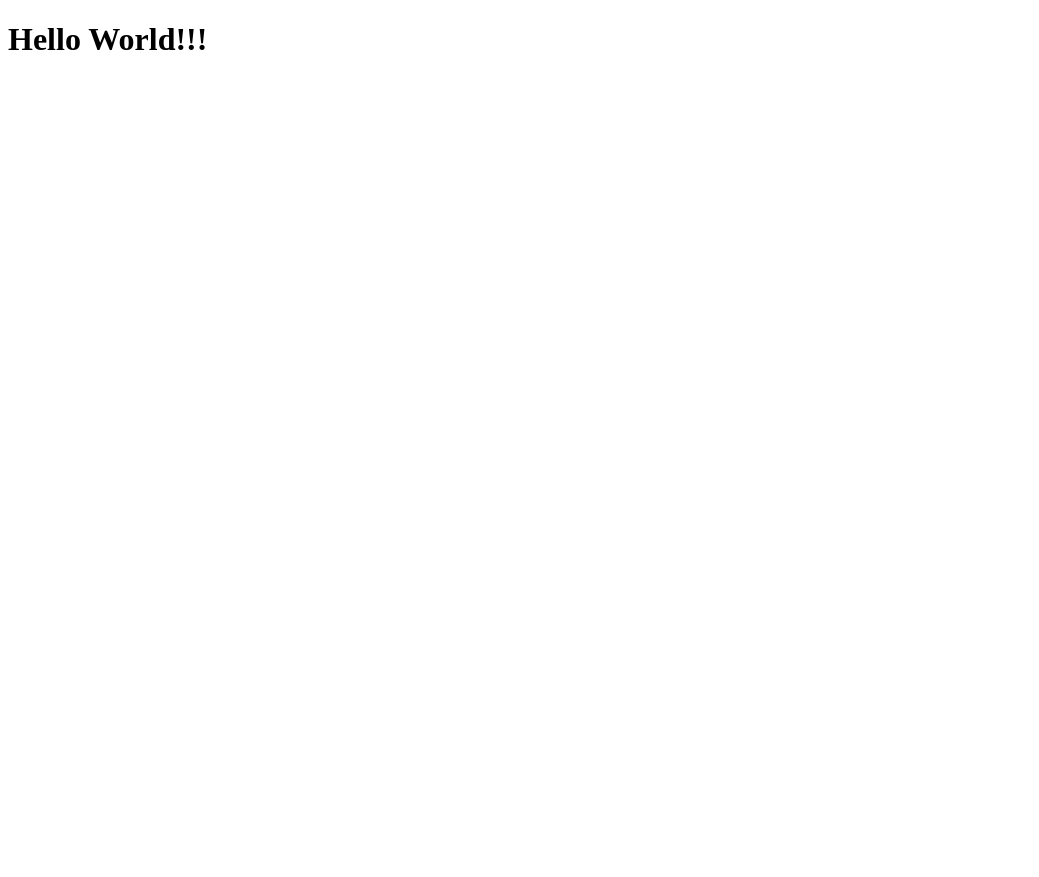
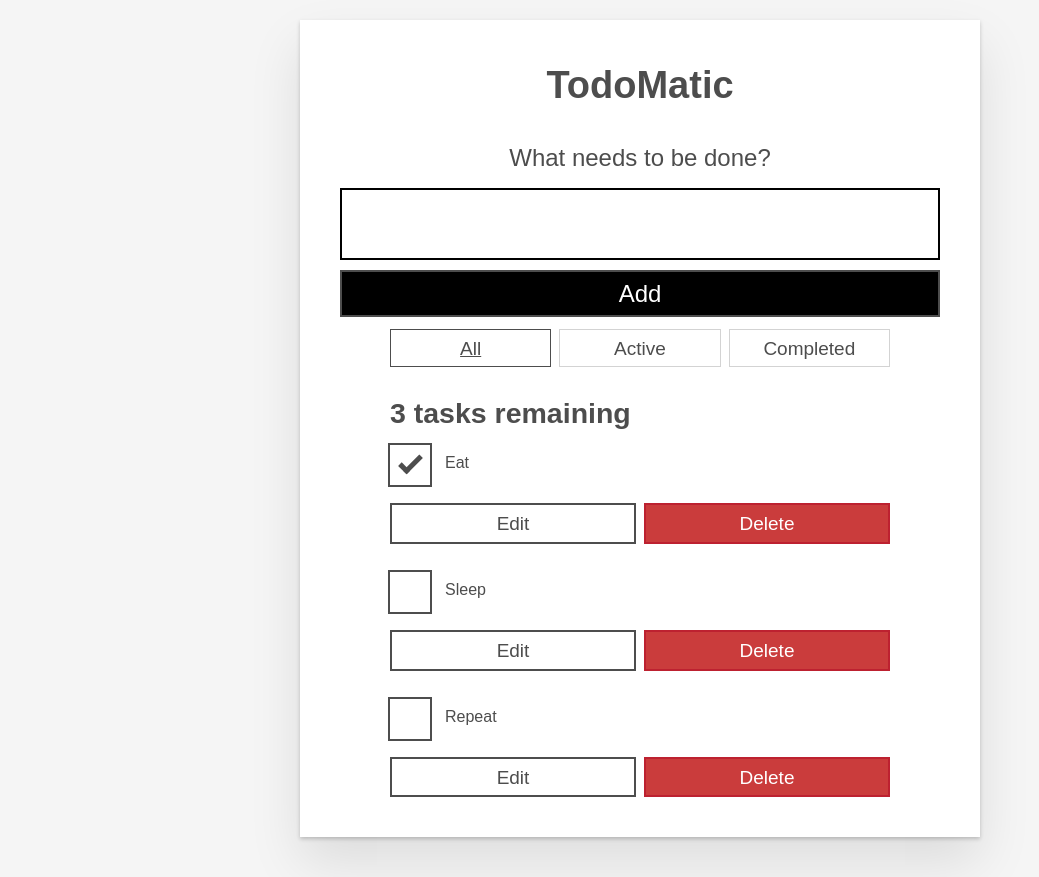
Before and after one commit to nelsonlopezjimenez/todo-shopping-list-apps, a React (Create React App) app in the folder frontend/: page / in a window 1280 px wide. Shown: the whole page, without its empty margins (0-1039 px from the left). Before the commit the page ends 800 px from the top, so only its background shows below. Built offline with nearby package versions, Linux system fonts and the light colour scheme.

Commit message:
TODOMATIC Beginning our React todo list 010

```diff
--- a/frontend/src/App.js
+++ b/frontend/src/App.js
@@ -1,8 +1,97 @@
-function App () {
-    return (
-        <div>
-            <h1>Hello World!!!</h1>
-        </div>
-    )
+function App(props) {
+  return (
+    <div className="todoapp stack-large">
+      <h1>TodoMatic</h1>
+      <form>
+        <h2 className="label-wrapper">
+          <label htmlFor="new-todo-input" className="label__lg">
+            What needs to be done?
+          </label>
+        </h2>
+        <input
+          type="text"
+          id="new-todo-input"
+          className="input input__lg"
+          name="text"
+          autoComplete="off"
+        />
+        <button type="submit" className="btn btn__primary btn__lg">
+          Add
+        </button>
+      </form>
+      <div className="filters btn-group stack-exception">
+        <button type="button" className="btn toggle-btn" aria-pressed="true">
+          <span className="visually-hidden">Show </span>
+          <span>all</span>
+          <span className="visually-hidden"> tasks</span>
+        </button>
+        <button type="button" className="btn toggle-btn" aria-pressed="false">
+          <span className="visually-hidden">Show </span>
+          <span>Active</span>
+          <span className="visually-hidden"> tasks</span>
+        </button>
+        <button type="button" className="btn toggle-btn" aria-pressed="false">
+          <span className="visually-hidden">Show </span>
+          <span>Completed</span>
+          <span className="visually-hidden"> tasks</span>
+        </button>
+      </div>
+      <h2 id="list-heading">3 tasks remaining</h2>
+      <ul
+        role="list"
+        className="todo-list stack-large stack-exception"
+        aria-labelledby="list-heading"
+      >
+        <li className="todo stack-small">
+          <div className="c-cb">
+            <input id="todo-0" type="checkbox" defaultChecked={true} />
+            <label className="todo-label" htmlFor="todo-0">
+              Eat
+            </label>
+          </div>
+          <div className="btn-group">
+            <button type="button" className="btn">
+              Edit <span className="visually-hidden">Eat</span>
+            </button>
+            <button type="button" className="btn btn__danger">
+              Delete <span className="visually-hidden">Eat</span>
+            </button>
+          </div>
+        </li>
+        <li className="todo stack-small">
+          <div className="c-cb">
+            <input id="todo-1" type="checkbox" />
+            <label className="todo-label" htmlFor="todo-1">
+              Sleep
+            </label>
+          </div>
+          <div className="btn-group">
+            <button type="button" className="btn">
+              Edit <span className="visually-hidden">Sleep</span>
+            </button>
+            <button type="button" className="btn btn__danger">
+              Delete <span className="visually-hidden">Sleep</span>
+            </button>
+          </div>
+        </li>
+        <li className="todo stack-small">
+          <div className="c-cb">
+            <input id="todo-2" type="checkbox" />
+            <label className="todo-label" htmlFor="todo-2">
+              Repeat
+            </label>
+          </div>
+          <div className="btn-group">
+            <button type="button" className="btn">
+              Edit <span className="visually-hidden">Repeat</span>
+            </button>
+            <button type="button" className="btn btn__danger">
+              Delete <span className="visually-hidden">Repeat</span>
+            </button>
+          </div>
+        </li>
+      </ul>
+    </div>
+  );
 }
 export default App;
--- /dev/null
+++ b/frontend/src/index.css
@@ -0,0 +1,340 @@
+/* RESETS */
+*,
+*::before,
+*::after {
+    box-sizing: border-box;
+}
+
+*:focus {
+    outline: 3px dashed #228bec;
+    outline-offset: 0;
+}
+
+html {
+    font: 62.5% / 1.15 sans-serif;
+}
+
+h1,
+h2 {
+    margin-bottom: 0;
+}
+
+ul {
+    list-style: none;
+    padding: 0;
+}
+
+button {
+    border: none;
+    margin: 0;
+    padding: 0;
+    width: auto;
+    overflow: visible;
+    background: transparent;
+    color: inherit;
+    font: inherit;
+    line-height: normal;
+    -webkit-font-smoothing: inherit;
+    -moz-osx-font-smoothing: inherit;
+    appearance: none;
+}
+
+button::-moz-focus-inner {
+    border: 0;
+}
+
+button,
+input,
+optgroup,
+select,
+textarea {
+    font-family: inherit;
+    font-size: 100%;
+    line-height: 1.15;
+    margin: 0;
+}
+
+button,
+input {
+    overflow: visible;
+}
+
+input[type="text"] {
+    border-radius: 0;
+}
+
+body {
+    width: 100%;
+    max-width: 68rem;
+    margin: 0 auto;
+    font: 1.6rem/1.25 Arial, sans-serif;
+    background-color: #f5f5f5;
+    color: #4d4d4d;
+}
+
+@media screen and (min-width: 620px) {
+    body {
+        font-size: 1.9rem;
+        line-height: 1.31579;
+    }
+}
+
+/*END RESETS*/
+/* GLOBAL STYLES */
+.form-group>input[type="text"] {
+    display: inline-block;
+    margin-top: 0.4rem;
+}
+
+.btn {
+    padding: 0.8rem 1rem 0.7rem;
+    border: 0.2rem solid #4d4d4d;
+    cursor: pointer;
+    text-transform: capitalize;
+}
+
+.btn.toggle-btn {
+    border-width: 1px;
+    border-color: #d3d3d3;
+}
+
+.btn.toggle-btn[aria-pressed="true"] {
+    text-decoration: underline;
+    border-color: #4d4d4d;
+}
+
+.btn__danger {
+    color: #fff;
+    background-color: #ca3c3c;
+    border-color: #bd2130;
+}
+
+.btn__filter {
+    border-color: lightgrey;
+}
+
+.btn__primary {
+    color: #fff;
+    background-color: #000;
+}
+
+.btn-group {
+    display: flex;
+    justify-content: space-between;
+}
+
+.btn-group>* {
+    flex: 1 1 49%;
+}
+
+.btn-group>*+* {
+    margin-left: 0.8rem;
+}
+
+.label-wrapper {
+    margin: 0;
+    flex: 0 0 100%;
+    text-align: center;
+}
+
+.visually-hidden {
+    position: absolute !important;
+    height: 1px;
+    width: 1px;
+    overflow: hidden;
+    clip: rect(1px 1px 1px 1px);
+    clip: rect(1px, 1px, 1px, 1px);
+    white-space: nowrap;
+}
+
+[class*="stack"]>* {
+    margin-top: 0;
+    margin-bottom: 0;
+}
+
+.stack-small>*+* {
+    margin-top: 1.25rem;
+}
+
+.stack-large>*+* {
+    margin-top: 2.5rem;
+}
+
+@media screen and (min-width: 550px) {
+    .stack-small>*+* {
+        margin-top: 1.4rem;
+    }
+
+    .stack-large>*+* {
+        margin-top: 2.8rem;
+    }
+}
+
+.stack-exception {
+    margin-top: 1.2rem;
+}
+
+/* END GLOBAL STYLES */
+.todoapp {
+    background: #fff;
+    margin: 2rem 0 4rem 0;
+    padding: 1rem;
+    position: relative;
+    box-shadow: 0 2px 4px 0 rgba(0, 0, 0, 0.2), 0 2.5rem 5rem 0 rgba(0, 0, 0, 0.1);
+}
+
+@media screen and (min-width: 550px) {
+    .todoapp {
+        padding: 4rem;
+    }
+}
+
+.todoapp>* {
+    max-width: 50rem;
+    margin-left: auto;
+    margin-right: auto;
+}
+
+.todoapp>form {
+    max-width: 100%;
+}
+
+.todoapp>h1 {
+    display: block;
+    max-width: 100%;
+    text-align: center;
+    margin: 0;
+    margin-bottom: 1rem;
+}
+
+.label__lg {
+    line-height: 1.01567;
+    font-weight: 300;
+    padding: 0.8rem;
+    margin-bottom: 1rem;
+    text-align: center;
+}
+
+.input__lg {
+    padding: 2rem;
+    border: 2px solid #000;
+}
+
+.input__lg:focus {
+    border-color: #4d4d4d;
+    box-shadow: inset 0 0 0 2px;
+}
+
+[class*="__lg"] {
+    display: inline-block;
+    width: 100%;
+    font-size: 1.9rem;
+}
+
+[class*="__lg"]:not(:last-child) {
+    margin-bottom: 1rem;
+}
+
+@media screen and (min-width: 620px) {
+    [class*="__lg"] {
+        font-size: 2.4rem;
+    }
+}
+
+/* Todo item styles */
+.todo {
+    display: flex;
+    flex-direction: row;
+    flex-wrap: wrap;
+}
+
+.todo>* {
+    flex: 0 0 100%;
+}
+
+.todo-text {
+    width: 100%;
+    min-height: 4.4rem;
+    padding: 0.4rem 0.8rem;
+    border: 2px solid #565656;
+}
+
+.todo-text:focus {
+    box-shadow: inset 0 0 0 2px;
+}
+
+/* CHECKBOX STYLES */
+.c-cb {
+    box-sizing: border-box;
+    font-family: Arial, sans-serif;
+    -webkit-font-smoothing: antialiased;
+    font-weight: 400;
+    font-size: 1.6rem;
+    line-height: 1.25;
+    display: block;
+    position: relative;
+    min-height: 44px;
+    padding-left: 40px;
+    clear: left;
+}
+
+.c-cb>label::before,
+.c-cb>input[type="checkbox"] {
+    box-sizing: border-box;
+    top: -2px;
+    left: -2px;
+    width: 44px;
+    height: 44px;
+}
+
+.c-cb>input[type="checkbox"] {
+    -webkit-font-smoothing: antialiased;
+    cursor: pointer;
+    position: absolute;
+    z-index: 1;
+    margin: 0;
+    opacity: 0;
+}
+
+.c-cb>label {
+    font-size: inherit;
+    font-family: inherit;
+    line-height: inherit;
+    display: inline-block;
+    margin-bottom: 0;
+    padding: 8px 15px 5px;
+    cursor: pointer;
+    touch-action: manipulation;
+}
+
+.c-cb>label::before {
+    content: "";
+    position: absolute;
+    border: 2px solid currentcolor;
+    background: transparent;
+}
+
+.c-cb>input[type="checkbox"]:focus+label::before {
+    border-width: 4px;
+    outline: 3px dashed #228bec;
+}
+
+.c-cb>label::after {
+    box-sizing: content-box;
+    content: "";
+    position: absolute;
+    top: 11px;
+    left: 9px;
+    width: 18px;
+    height: 7px;
+    transform: rotate(-45deg);
+    border: solid;
+    border-width: 0 0 5px 5px;
+    border-top-color: transparent;
+    opacity: 0;
+    background: transparent;
+}
+
+.c-cb>input[type="checkbox"]:checked+label::after {
+    opacity: 1;
+}
--- a/frontend/src/index.js
+++ b/frontend/src/index.js
@@ -1,6 +1,7 @@
 import React from "react";
 import ReactDOM from "react-dom/client";
 import App from "./App";
+import './index.css'
 
 
 const DATA = [
```
Also changed, not shown: frontend/src/README.md (added).
